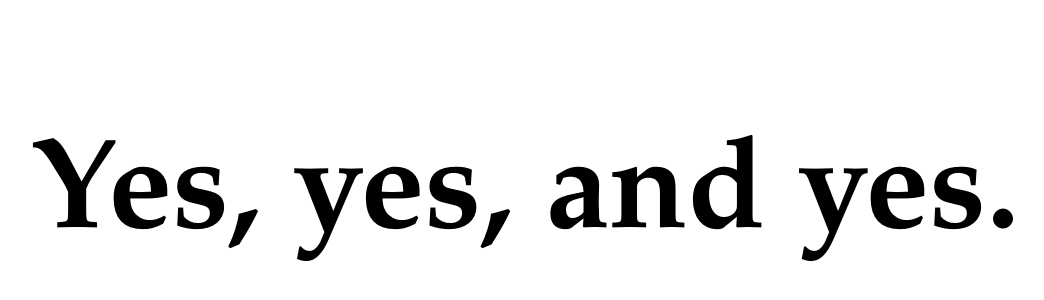
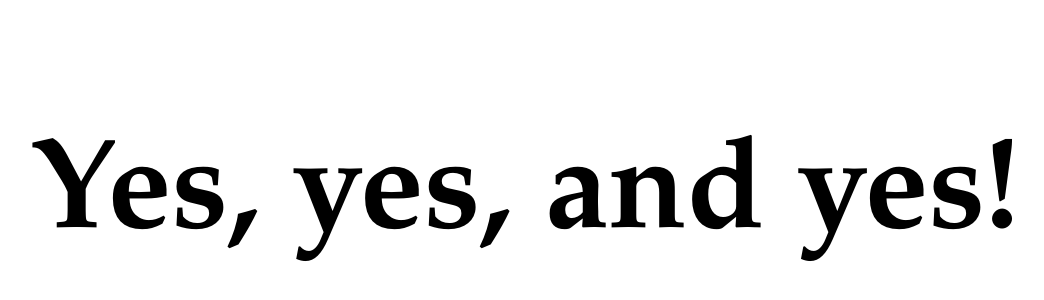
Before and after one commit to codghoti/should-i-use-an-oxford-comma, a plain HTML site: page index.html in a window 1280 px wide. Shown: the part 114-414 px from the top of the page, without its empty margins (115-1159 px from the left). Drawn offline with Linux system fonts and the light colour scheme.

Commit message:
Exclamation marks are better?

```diff
--- a/index.html
+++ b/index.html
@@ -8,6 +8,6 @@
   </style>
  </head>
  <body>
-  <h1>Yes, yes, and yes.</h1>
+  <h1>Yes, yes, and yes!</h1>
  </body>
 </html>
```
